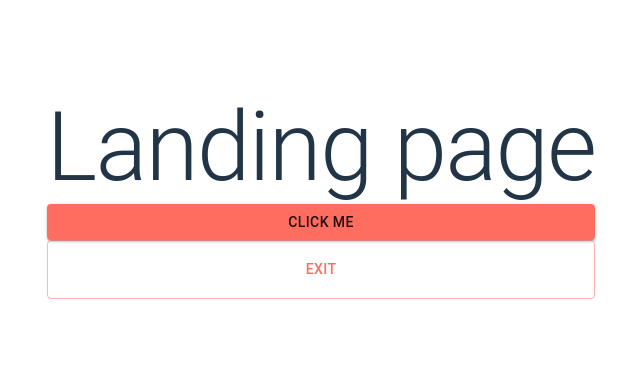
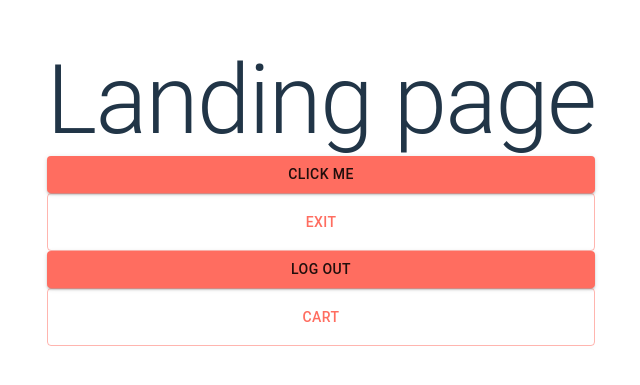
Before and after one commit to graviteja98/landingpage, a React (Vite) app in the folder vite-project/: page / in a window 1280 px wide. Shown: the part 205-590 px from the top of the page, without its empty margins (319-959 px from the left). Built offline with nearby package versions, Linux system fonts and the light colour scheme.

Commit message:
added two more buttons

```diff
--- a/vite-project/src/components/Landingpage.jsx
+++ b/vite-project/src/components/Landingpage.jsx
@@ -9,6 +9,8 @@ function Landingpage() {
       <Stack direction="column">
       <Button variant='contained'>Click Me</Button>
       <Button sx={{p:2}} variant='outlined'>Exit</Button>
+      <Button variant='contained'>Log out</Button>
+      <Button sx={{p:2}} variant='outlined'>Cart</Button>
       </Stack>
       </Stack>
       </div>
```
